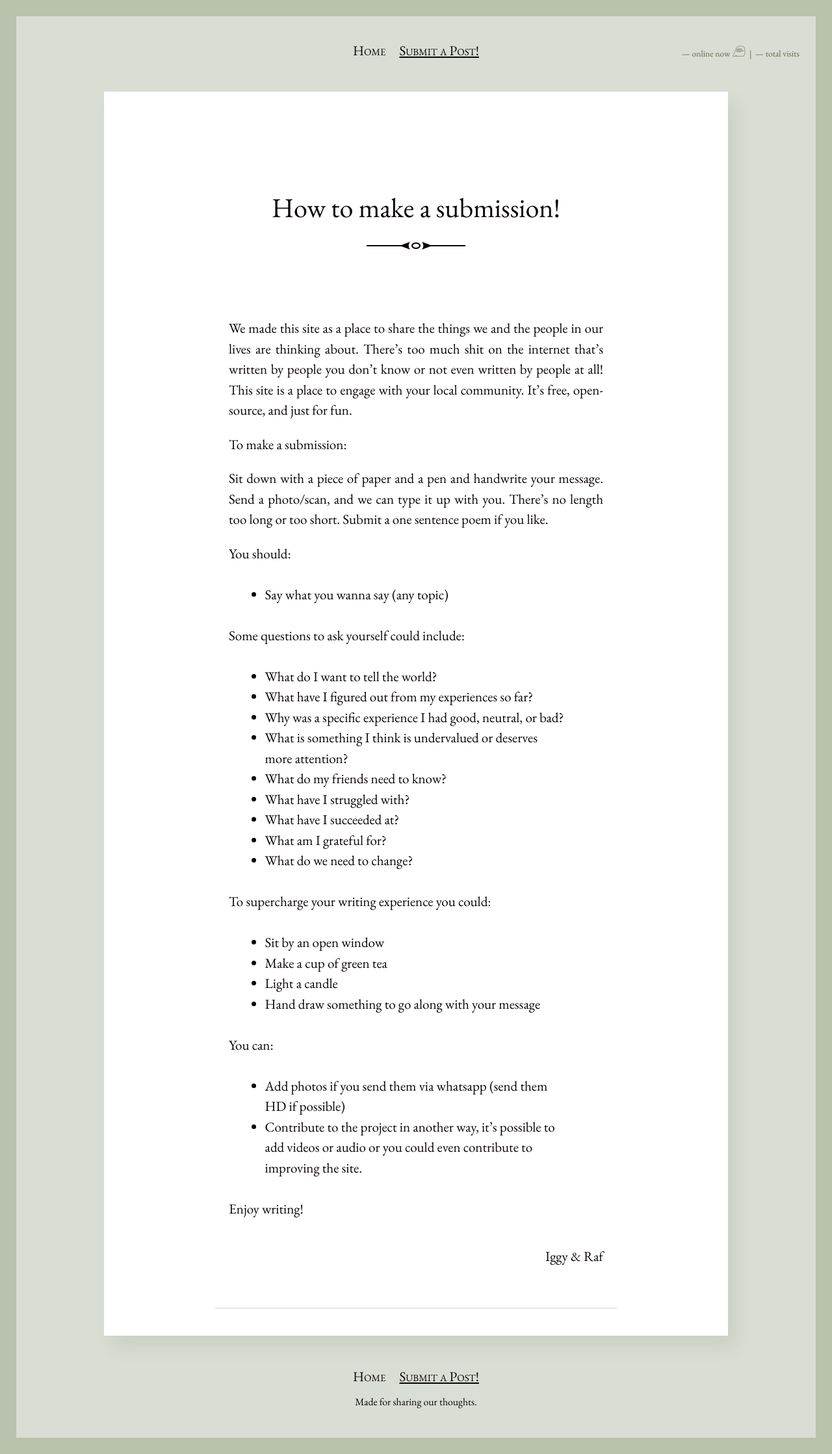
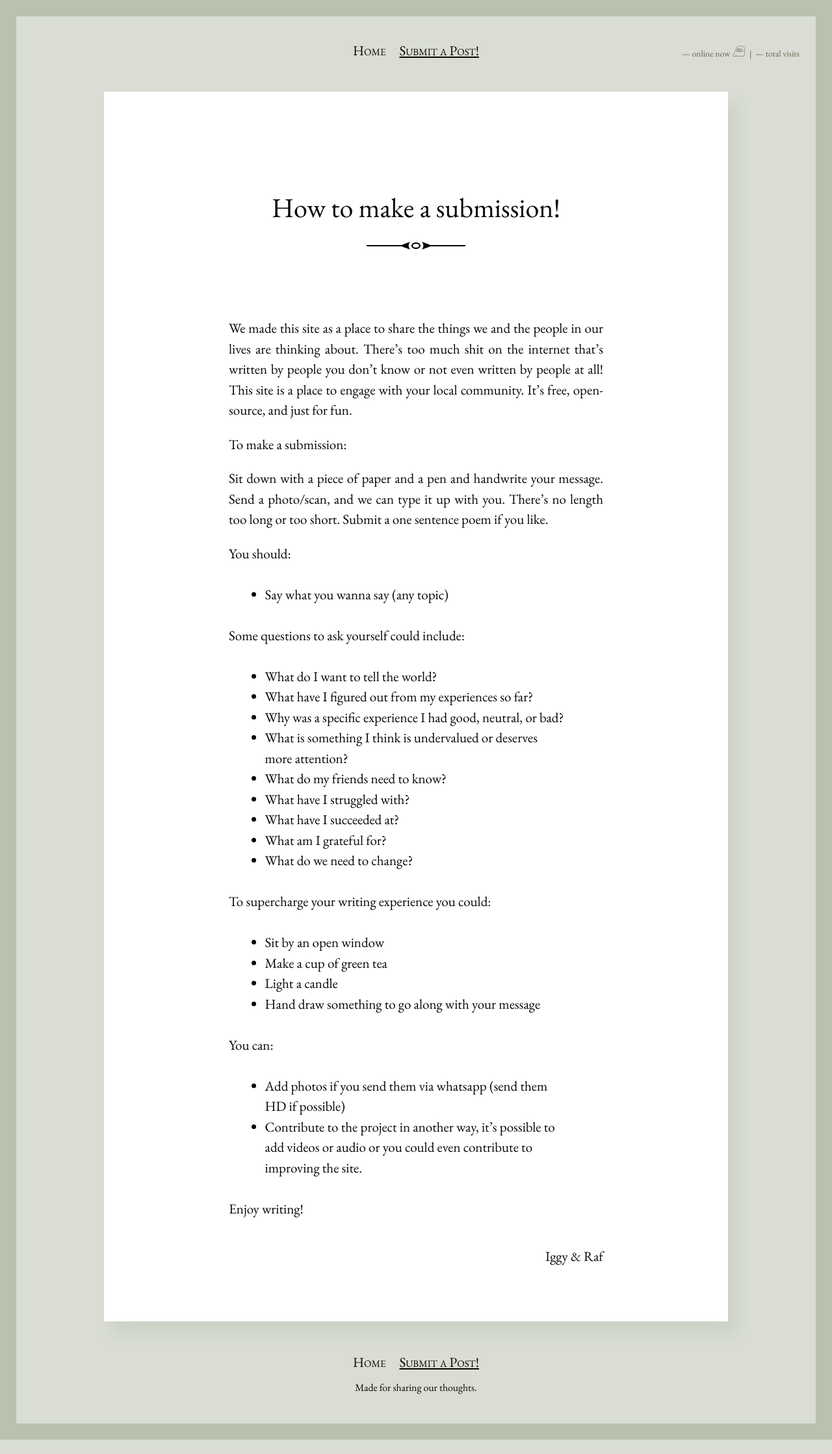
Before and after one commit to batterypointwriting/batterypointwriting.github.io, a Jekyll site: the page built from submit.md, in a window 1280 px wide. Shown: the whole page at 65% size. Built offline with Jekyll 4.4.1, drawn with Linux system fonts in a browser that asks for light colours; comment, search, counter and statistics services are not loaded; after the commit the page ends 2215 px from its top, so only the background shows below that.

Commit message:
Update _base.scss

```diff
--- a/_sass/_base.scss
+++ b/_sass/_base.scss
@@ -342,20 +342,7 @@ a, button, [onclick] {
 p, h1, h2, h3, h4, h5, h6, li, td {
   cursor: url('/assets/images/Text3.png'), text;
 }
-.cusdis-wrap {
-  margin-top: 3em;
-  padding-top: 2em;
-  border-top: 1px solid rgba($muted-text-color, 0.3);
-  max-width: 36rem;
-  margin-left: auto;
-  margin-right: auto;
-  padding-left: 1em;
-  padding-right: 1em;
-}
-#cusdis_thread iframe {
-  width: 100%;
-  min-height: 600px;
-}
+
 #achievement-popup {
   height: 75px;  // constrain the height directly
   position: fixed;
```
